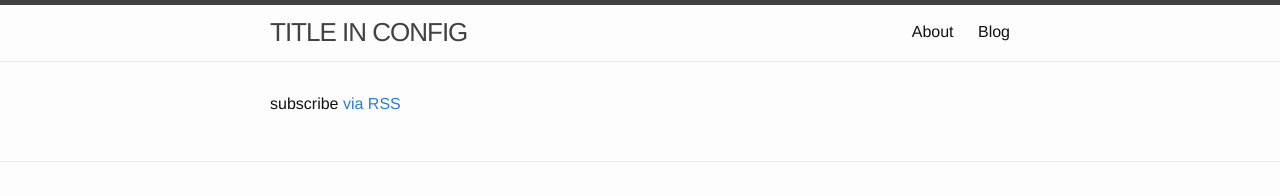
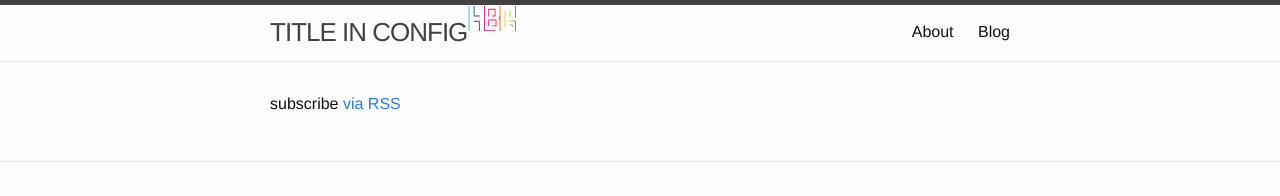
Before and after one commit to Hbrinj/houman.co.uk, a Jekyll site: the page built from index.md, in a window 1280 px wide. Shown: the top 196 px of the page. Built offline with Jekyll 4.4.1, drawn with Linux system fonts in a browser that asks for light colours.

Commit message:
Added houman icon
Signed-off-by: Houman Brinjcargorabi <hbrinjcar@gmail.com>

```diff
--- a/_includes/header.html
+++ b/_includes/header.html
@@ -4,7 +4,7 @@
     {% assign default_paths = site.pages | map: "path" %}
     {% assign page_paths = site.header_pages | default: default_paths %}
     <a class="site-title" href="{{ "/" | relative_url }}">{{ site.title | escape }}</a>
-
+		{% include icon-houman.html %}
     {% if page_paths %}
       <nav class="site-nav">
         <input type="checkbox" id="nav-trigger" class="nav-trigger" />
--- /dev/null
+++ b/_includes/icon-houman.html
@@ -0,0 +1,3 @@
+	<a>
+		<span class="icon icon-houman">{% include icon-houman.svg %}</span>
+	</a>
```
Also changed, not shown: _includes/icon-houman.svg (added).
